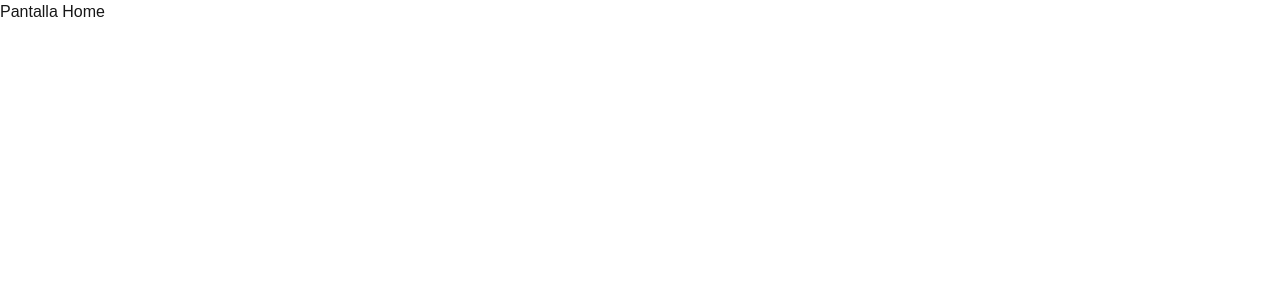
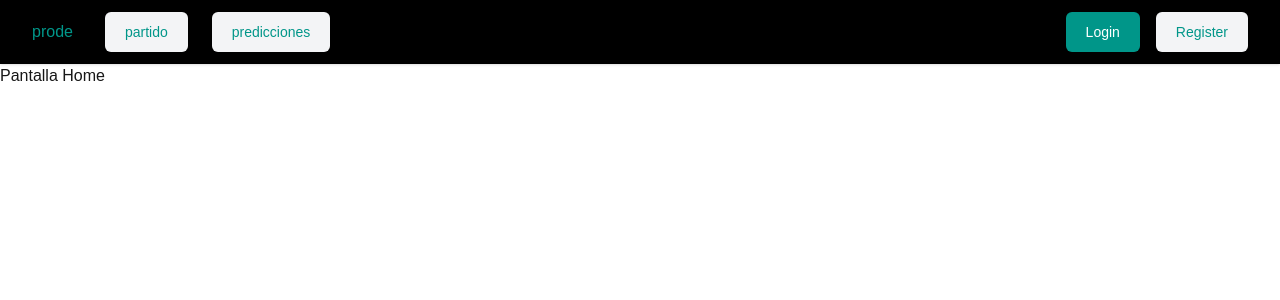
Before and after one commit to ORT-PabloFernandez/front-prode, a Next.js app in the folder front-prode/: page / in a window 1280 px wide. Shown: the top 300 px of the page. Built offline with nearby package versions, Linux system fonts and the light colour scheme.

Commit message:
agrego components/header

```diff
--- /dev/null
+++ b/front-prode/src/app/Components/Header/Header.jsx
@@ -0,0 +1,81 @@
+export default function Header() {
+  return (
+    <header className="bg-black shadow">
+      <div className="mx-auto flex h-16 max-w-7xl items-center gap-8 px-4 sm:px-6 lg:px-8">
+
+        <a className="block text-teal-600" href="#">
+          <span className="sr-only">Home</span>prode</a>
+
+        <div className="flex flex-1 items-center justify-end md:justify-between">
+
+          <nav aria-label="Global" className="hidden md:block">
+            <ul className="flex items-center gap-6 text-sm">
+
+              <li>
+                <a
+                  className="hidden rounded-md bg-gray-100 px-5 py-2.5 text-sm font-medium text-teal-600 transition hover:text-teal-600/75 sm:block"
+                  href="/partido/page.js"
+                >
+                  partido
+                </a>
+              </li>
+
+              <li>
+                <a
+                 className="hidden rounded-md bg-gray-100 px-5 py-2.5 text-sm font-medium text-teal-600 transition hover:text-teal-600/75 sm:block"
+                  href="/predicciones/page.js"
+                >
+                  predicciones
+                </a>
+              </li>
+
+            </ul>
+          </nav>
+
+          <div className="flex items-center gap-4">
+
+            <div className="sm:flex sm:gap-4">
+
+              <a
+                className="block rounded-md bg-teal-600 px-5 py-2.5 text-sm font-medium text-white transition hover:bg-teal-700"
+                href="/login/page.js"
+              >
+                Login
+              </a>
+
+              <a
+                className="hidden rounded-md bg-gray-100 px-5 py-2.5 text-sm font-medium text-teal-600 transition hover:text-teal-600/75 sm:block"
+                href="/registro/page.js"
+              >
+                Register
+              </a>
+
+            </div>
+
+            <button className="block rounded-sm bg-gray-100 p-2.5 text-gray-600 transition hover:text-gray-600/75 md:hidden">
+
+              <span className="sr-only">Toggle menu</span>
+
+              <svg
+                xmlns="http://www.w3.org/2000/svg"
+                className="size-5"
+                fill="none"
+                viewBox="0 0 24 24"
+                stroke="currentColor"
+                strokeWidth="2"
+              >
+                <path
+                  strokeLinecap="round"
+                  strokeLinejoin="round"
+                  d="M4 6h16M4 12h16M4 18h16"
+                />
+              </svg>
+
+            </button>
+
+          </div>
+        </div>
+      </div>
+    </header>
+  );
+}
--- a/front-prode/src/app/layout.js
+++ b/front-prode/src/app/layout.js
@@ -1,5 +1,6 @@
 import { Geist } from "next/font/google";
 import "./globals.css";
+import Header from "./Components/Header/Header.jsx";
 
 const geistSans = Geist({
   variable: "--font-geist-sans",
@@ -13,8 +14,23 @@ export const metadata = {
 
 export default function RootLayout({ children }) {
   return (
-    <html lang="es" className={`${geistSans.variable} h-full antialiased`}>
-      <body className="min-h-full flex flex-col">{children}</body>
-    </html>
+
+
+    <html
+  lang="es"
+  className={`${geistSans.variable} h-full antialiased`}
+>
+  <body className="min-h-full flex flex-col">
+    <Header />
+
+    <main className="flex-1">
+      {children}
+    </main>
+  </body>
+</html>
+
+
+
+
   );
 }
```
Also changed, not shown: 2 other files (tests, documents, lock files or other folders).
